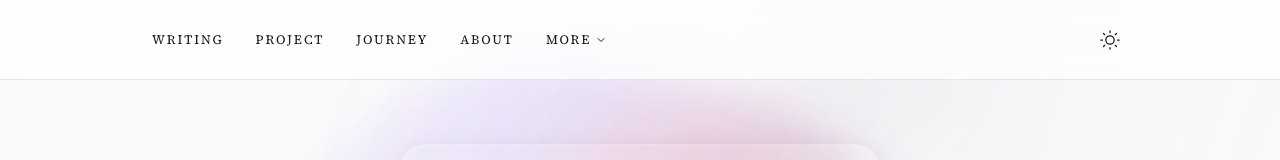
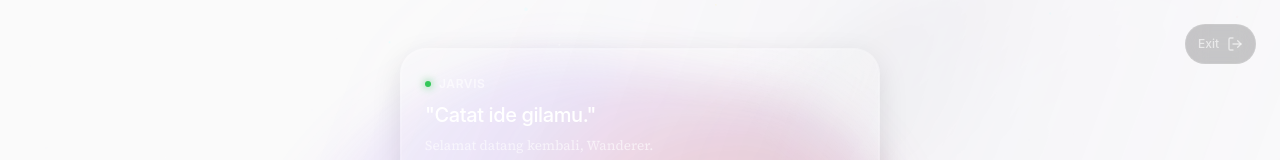
Before and after one commit to muhammadfaza16/muhammadfaza16.github.io, a Next.js app: page /starlight in a window 1280 px wide. Shown: the top 160 px of the page. Built offline with nearby package versions, Linux system fonts and the light colour scheme; a web font is replaced by a local one.

Commit message:
Enhance Starlight page: hide global header/footer and add exit button

```diff
--- a/src/app/starlight/page.tsx
+++ b/src/app/starlight/page.tsx
@@ -6,11 +6,45 @@ import { MilkyWay } from "@/components/MilkyWay";
 import { ZenHideable } from "@/components/ZenHideable";
 import { StarlightJarvisHero } from "@/components/sanctuary/StarlightJarvisHero";
 import { StarlightBentoGrid } from "@/components/sanctuary/StarlightBentoGrid";
+import Link from "next/link";
+import { LogOut } from "lucide-react";
 
 export default function StarlightPage() {
 
   return (
     <>
+      <style dangerouslySetInnerHTML={{
+        __html: `
+        header, footer, .zen-toggle-floating { display: none !important; }
+        #main-content { padding-top: 0 !important; }
+      `}} />
+
+      {/* Exit Door (Back to Home) */}
+      <Link
+        href="/"
+        style={{
+          position: "fixed",
+          top: "1.5rem",
+          right: "1.5rem",
+          zIndex: 100, // Above everything
+          color: "rgba(255, 255, 255, 0.6)",
+          display: "flex",
+          alignItems: "center",
+          gap: "0.5rem",
+          textDecoration: "none",
+          padding: "8px 12px",
+          background: "rgba(0,0,0,0.2)",
+          backdropFilter: "blur(10px)",
+          borderRadius: "20px",
+          border: "1px solid rgba(255,255,255,0.1)",
+          transition: "all 0.2s ease"
+        }}
+        className="hover:scale-105 hover:bg-white/10"
+      >
+        <span style={{ fontSize: "0.75rem", fontWeight: 500, fontFamily: "-apple-system" }}>Exit</span>
+        <LogOut size={16} />
+      </Link>
+
       {/* Ambient Background */}
       <div style={{
         position: "fixed", // Fixed background for that wallpaper feel
```
